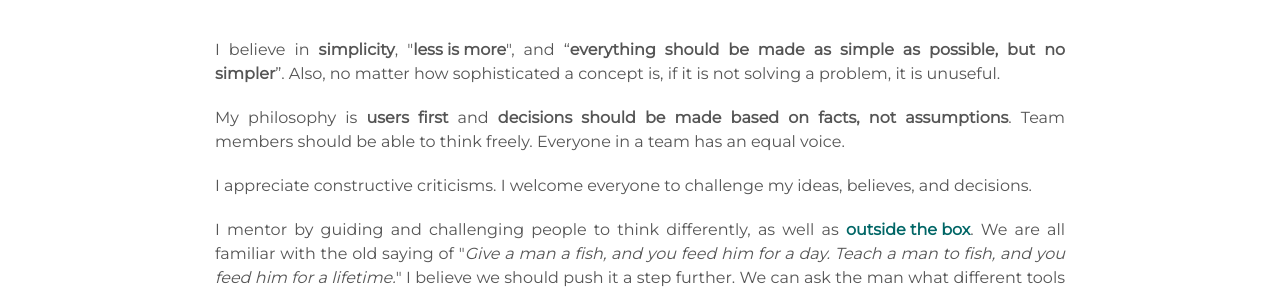
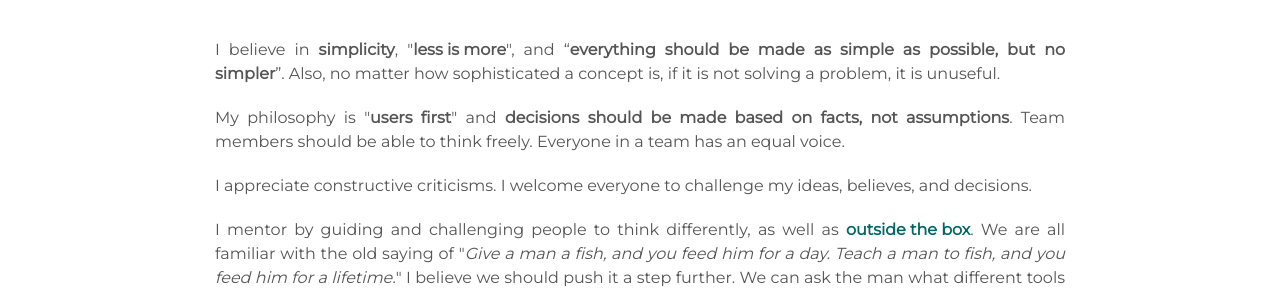
Before and after one commit to mingkichong/mingkichong.github.io, a Jekyll site: the page built from index.html, in a window 1280 px wide and 900 px high, scrolled down 2797 px. Shown: the part 152-445 px from the top of the window. Built offline with Jekyll 4.4.1, drawn with Linux system fonts in a browser that asks for light colours.

```diff
--- a/_includes/about.html
+++ b/_includes/about.html
@@ -30,7 +30,7 @@
   Also, no matter how sophisticated a concept is, if it is not solving a problem, it is unuseful.
 </div>
 <div class="about_details">
-  My philosophy is <strong>users first</strong> and <strong>decisions should be made based on facts, not assumptions</strong>.
+  My philosophy is "<strong>users first</strong>" and <strong>decisions should be made based on facts, not assumptions</strong>.
   <!-- I deplore micromanagement.  -->
   Team members should be able to think freely. Everyone in a team has an equal voice.
 </div>
```
